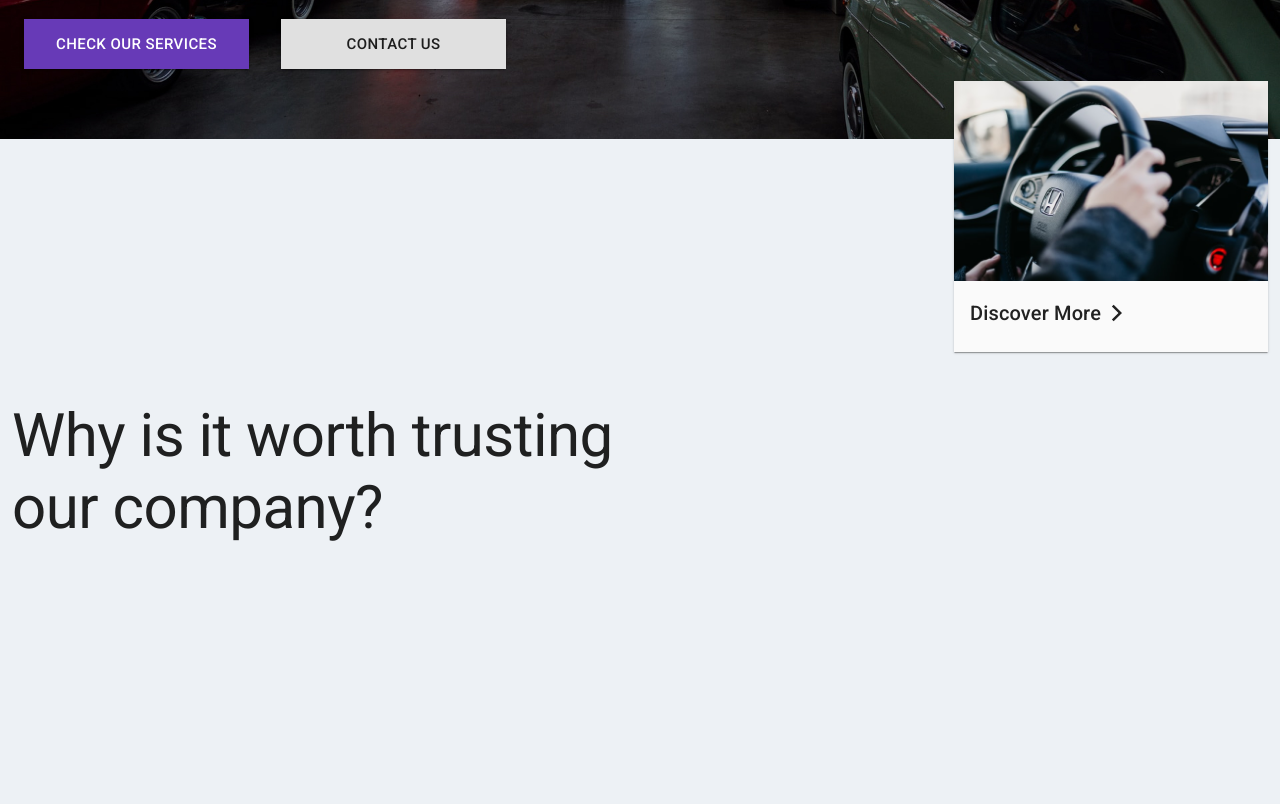
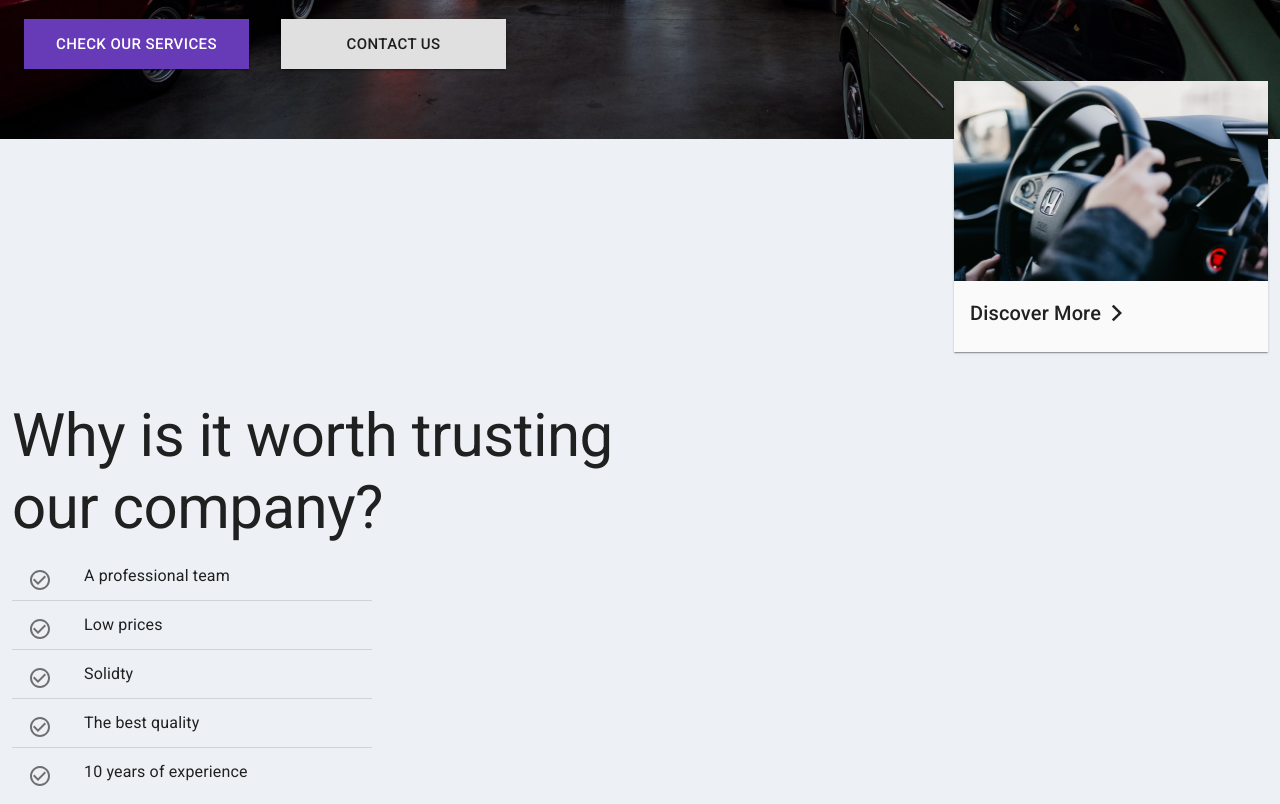
Before and after one commit to Jauzy/ifmas-web, a Gatsby site: page / in a window 1280 px wide. Shown: the part 501-1305 px from the top of the page. Before the commit the page ends 1045 px from the top, so only its background shows below. Built offline with nearby package versions, Linux system fonts and the light colour scheme; Gatsby itself is replaced by a stand-in of ours.

Commit message:
Improve home + list type comp

```diff
--- /dev/null
+++ b/src/Components/CheckList.js
@@ -0,0 +1,46 @@
+import React from 'react'
+import ListItem from '@material-ui/core/ListItem'
+import ListItemIcon from '@material-ui/core/ListItemIcon'
+import ListItemText from '@material-ui/core/ListItemText'
+import CheckCircleOutlineIcon from '@material-ui/icons/CheckCircleOutline'
+
+// const CheckList = ({ text }) => {
+//     return text.map((textData,index)=> {
+//         if (index<4) {
+//           return <>
+//             <ListItem alignItems="flex-start">
+//                 <ListItemIcon>
+//                     <CheckCircleOutlineIcon />
+//                 </ListItemIcon>
+//                 <ListItemText
+//                     primary= {textData}
+//                 />
+//             </ListItem>
+//             <Divider/>
+//           </>
+//         }
+//         return <ListItem alignItems="flex-start">
+//                     <ListItemIcon>
+//                         <CheckCircleOutlineIcon />
+//                     </ListItemIcon>
+//                     <ListItemText
+//                         primary= {textData}
+//                     />
+//                 </ListItem>
+//       })
+// }
+
+const CheckList = ({ text }) => {
+        return (
+            <ListItem alignItems="flex-start">
+                <ListItemIcon>
+                    <CheckCircleOutlineIcon />
+                </ListItemIcon>
+                <ListItemText
+                    primary= {text}
+                />
+            </ListItem>
+        )
+}
+
+export default CheckList
--- a/src/pages/index.js
+++ b/src/pages/index.js
@@ -10,15 +10,21 @@ import CardActions from '@material-ui/core/CardActions'
 import CardMedia from '@material-ui/core/CardMedia'
 import CardContent from '@material-ui/core/CardContent'
 import Box from '@material-ui/core/Box'
-import ArrowForwardIosIcon from '@material-ui/icons/ArrowForwardIos';
+import ArrowForwardIosIcon from '@material-ui/icons/ArrowForwardIos'
+import List from '@material-ui/core/List'
+import ListItem from '@material-ui/core/ListItem'
+import ListItemIcon from '@material-ui/core/ListItemIcon'
+import ListItemText from '@material-ui/core/ListItemText'
+import Divider from '@material-ui/core/Divider';
 
-import purple from '@material-ui/core/colors/purple';
-import deepPurple from '@material-ui/core/colors/deepPurple';
+import purple from '@material-ui/core/colors/purple'
+import deepPurple from '@material-ui/core/colors/deepPurple'
 
 import ImageBG from "../images/main.jpg"
 
 import Layout from "../Components/Layout"
 import SEO from "../Components/Seo"
+import CheckList from "../Components/CheckList"
 
 const accent = deepPurple['500']; // #e040fb
 
@@ -84,9 +90,35 @@ const IndexPage = ({ data }) => {
 
             <Box pt={6}>
               <Grid container xs={12}>
-                <Typography variant='h2' style={{ fontWeight: 'normal' }}> Why is it worth trusting <br/> our company?</Typography>
+                <Grid item xs={12}>
+                  <Typography variant='h2' style={{ fontWeight: 'normal' }}> Why is it worth trusting <br/> our company?</Typography>
+                </Grid>
+
+                <Grid item xs={6}>
+                  <List style={{ width: '100%', maxWidth: 360 }}>
+                    {
+                      [
+                        "A professional team",
+                        "Low prices",
+                        "Solidty",
+                        "The best quality",
+                        "10 years of experience"
+                      ].map((textData, index) => {
+                        if (index < 4) {
+                          return <>
+                            <CheckList text={textData}></CheckList>
+                            <Divider />
+                          </>
+                        }
+                        return <CheckList text={textData}></CheckList>
+                      })
+                    }
+                  </List>
+                </Grid>
+
               </Grid>
             </Box>
+
           </Grid>
 
         </Container>
```
